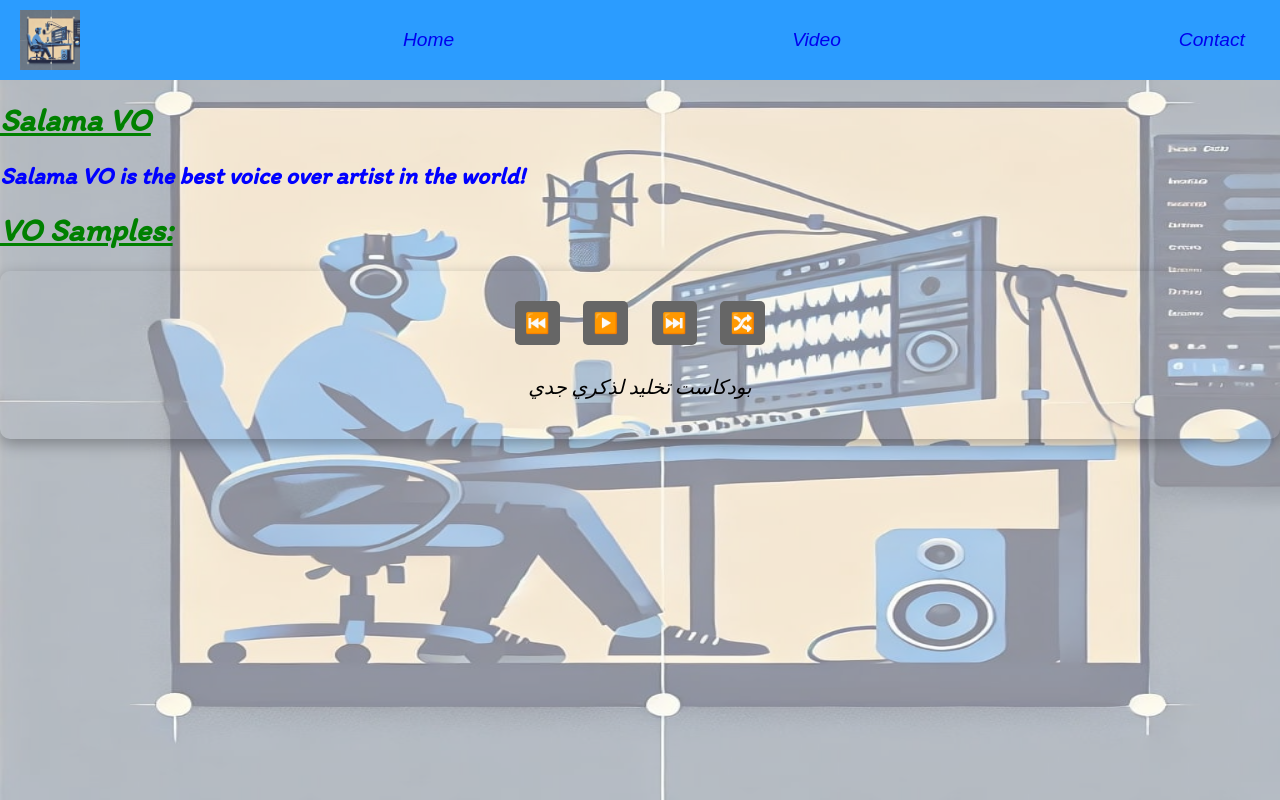
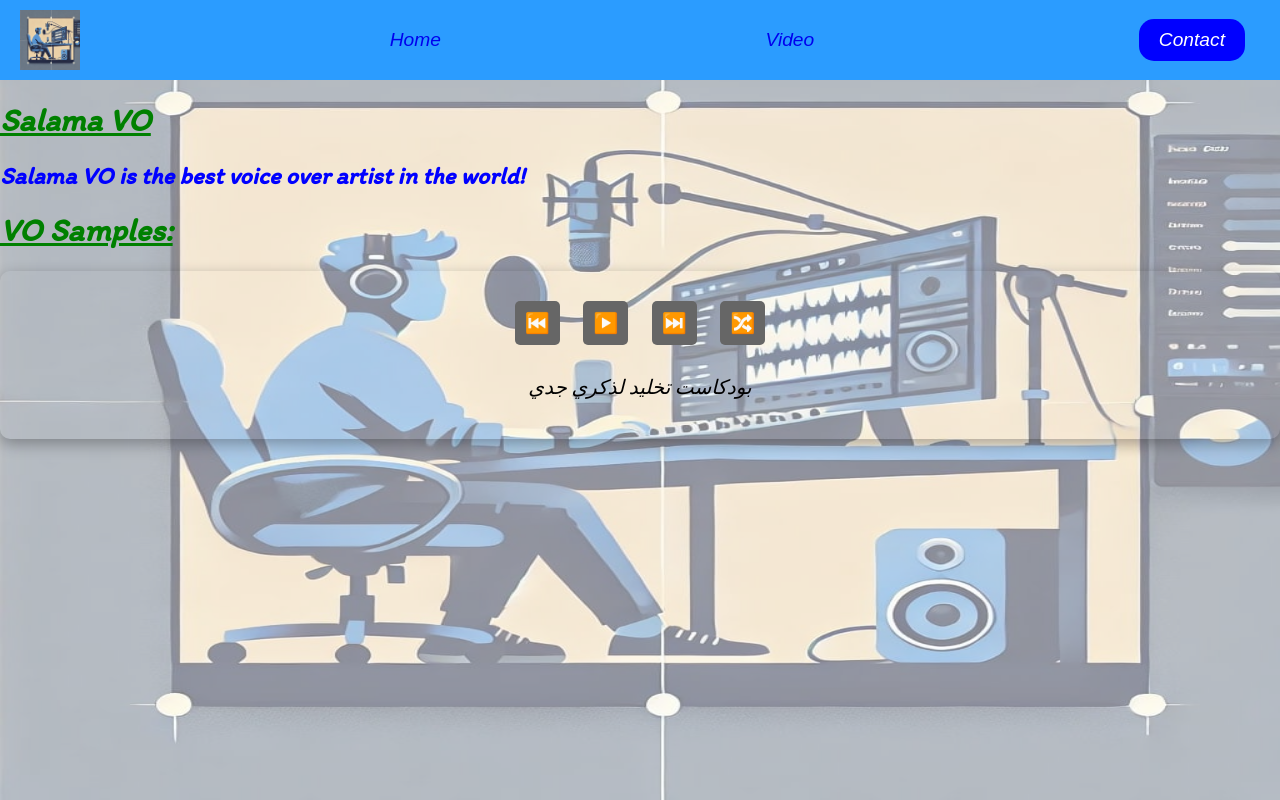
Before and after one commit to salamavoice/VO, a plain HTML site: page index.html in a window 1280 px wide. Drawn offline with Linux system fonts and the light colour scheme.

Commit message:
Update style.css

```diff
--- a/style.css
+++ b/style.css
@@ -212,4 +212,19 @@ video {
     width: 100%;
     height: 100%;
 }
+.button {
+            display: inline-block;
+            padding: 10px 20px;
+            color: white;
+            background-color: blue;
+            border: none;
+            border-radius: 5px;
+            text-decoration: none;
+            font-size: 16px;
+            cursor: pointer;
+        }
+
+.button:hover {
+            background-color: darkblue;
+        }
 c:\Users\salam\OneDrive\Documents\Audacity\اعلان تايجر.mp3
```
